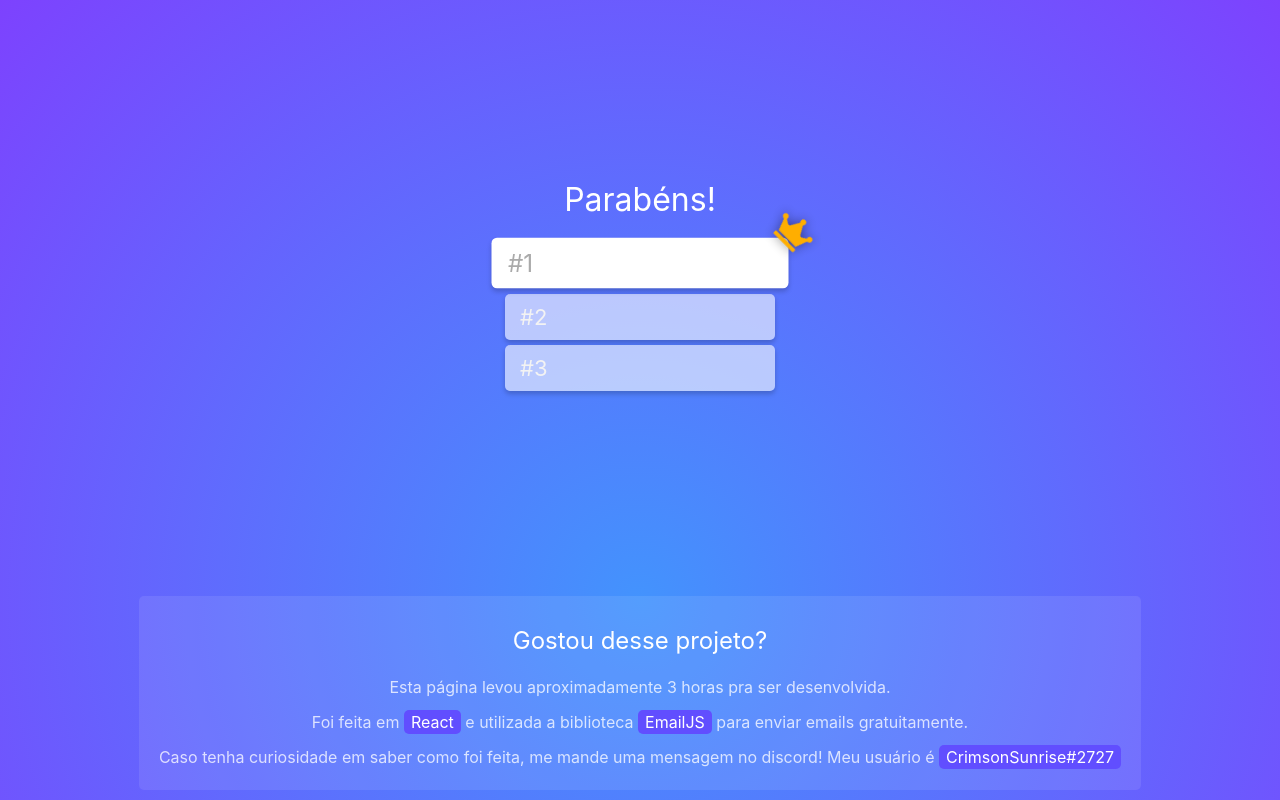
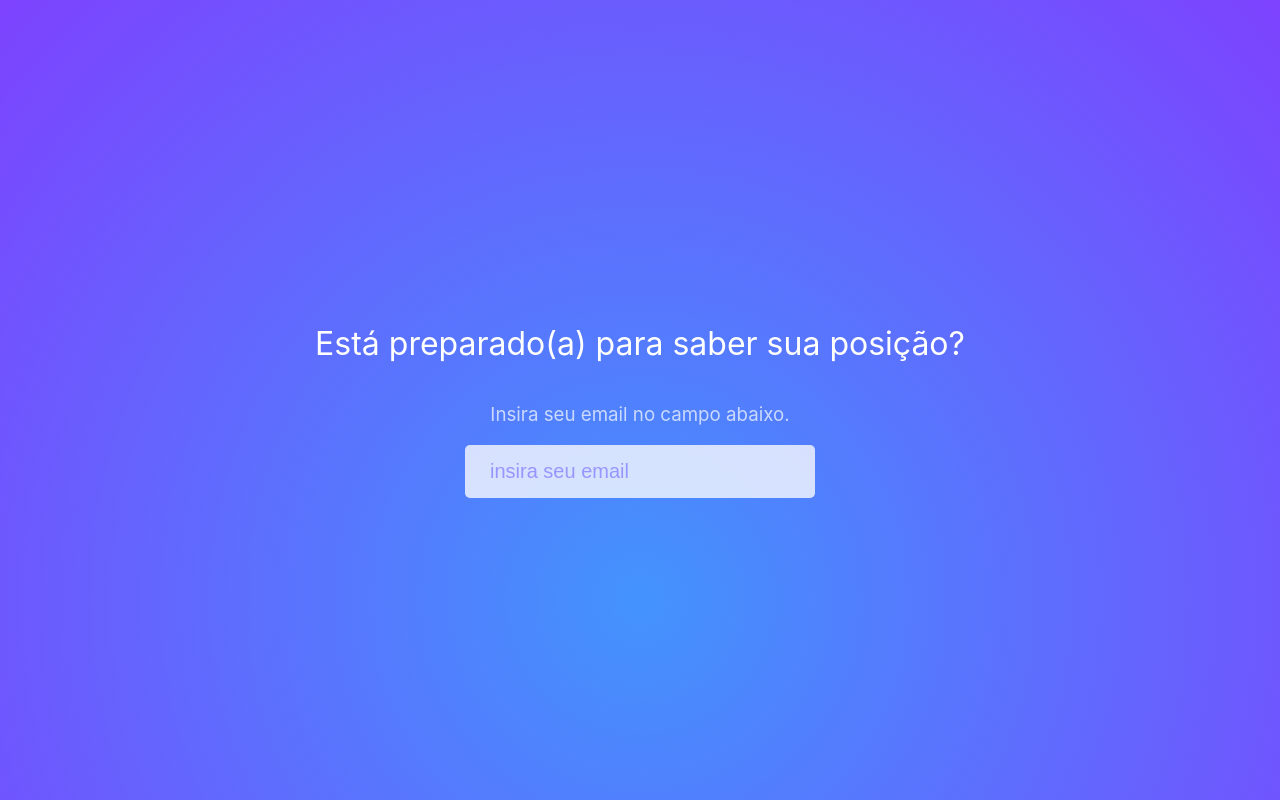
Before and after one commit to CrimsonSunrise/rankAlunos, a React (Create React App) app: page / in a window 1280 px wide. Built offline with nearby package versions, Linux system fonts and the light colour scheme.

Commit message:
Rank Alunos

```diff
--- a/public/index.html
+++ b/public/index.html
@@ -15,7 +15,7 @@
       user's mobile device or desktop. See https://developers.google.com/web/fundamentals/web-app-manifest/
     -->
     <link rel="manifest" href="%PUBLIC_URL%/manifest.json" />
-    <title>Rank Hiring Coders</title>
+    <title>Rank Alunos</title>
   </head>
   <body>
     <div id="root"></div>
--- a/src/App.js
+++ b/src/App.js
@@ -1,44 +1,34 @@
 import React, { useRef, useState } from 'react';
 import './App.css';
-import emailjs, { init } from 'emailjs-com';
 import {FaCrown} from 'react-icons/fa'
-init("user_7oQipdD74sHeq17IwvGx9");
 
-let jsonFile = require("./csvjson.json")
+let jsonFile = require("./dados.json")
 
 let Nome = '';
+let Email = '';
 let Rank = '';
-let Email = '';
 
 function App() {
 
 	const emailInput = useRef();
 	const button = useRef();
-	const codeInput = useRef();
-	const buttonCode = useRef();
-	const checkCode = useRef();
 	const showRank = useRef();
 	const msg = useRef();
 	const [email, setEmail] = useState();
-	const [codigoVerificacao, setCodigoVerificacao] = useState();
-	const [codigo, setCodigo] = useState();
 	const [nome, setNome] = useState('');
 	const [rank, setRank] = useState('');
-	const [error, setError] = useState('Usuário não encontrado');
-	const [podeEnviar, setPodeEnviar] = useState(false);
+	const [error, setError] = useState('');
 
 	function getUser(e) {
 		jsonFile.map(item => {
-			if(item["E-mail"] === e) {
-				//console.log(item)
+			if(item["Email"] === e) {
 				Nome = item['Nome'];
-				Rank = item["Posição Ranking Geral"];
-				Email = item["E-mail"];
-				return {
-					"msg": "Success"
-				}
+				Email = item["Email"];
+				Rank = item["Rank"];
+				setNome(item['Nome'])
+				setRank(item["Rank"])
 			}
-			return ""
+			return {}
 		})
 	}
 
@@ -51,38 +41,11 @@ function App() {
 		setEmail(e);
 	}
 
-	const checarCode = (e) => {
-		if(e.length >= 6) {
-			buttonCode.current.className = 'active'
-		} else {
-			buttonCode.current.className = ''
-		}
-		setCodigo(e)
-	}
-
-	const verificarCodigo = () => {
-		//console.log("Verificando")
-		if( codigo === codigoVerificacao) {
-			setNome(Nome);
-			setRank(Rank);
-			//console.log(nome, rank)
-			showRank.current.className = 'showRank active';
-
-		} else {
-			msg.current.className = 'msg active';
-			setError("Código incorreto!")
-			setTimeout(() => {
-				msg.current.className = 'msg';
-			}, 4000)
-		}
-	}
-
 	const verificarRank = () => {
 		getUser(email)
 		if(Email === email) {
-			handleSubmit();
+			showRank.current.className = 'showRank active';
 		} else {
-			//console.log("Seu email não foi encontrado")
 			msg.current.className = 'msg active';
 			setError("Email não encontrado!")
 			setTimeout(() => {
@@ -91,36 +54,43 @@ function App() {
 		}
 	}
 
-	function criarCodigo(length) {
-		let resultado = '';
-		const caracteres = 'ABCDEFGHIJKLMNOPQRSTUVWXYZabcdefghijklmnopqrstuvwxyz0123456789';
-		var caracteresLenght = caracteres.length;
-		for ( var i = 0; i < length; i++ ) {
-			resultado += caracteres.charAt(Math.floor(Math.random() * caracteresLenght));
-	   	}
-	   	return resultado;
+	const PrimeiroLugar = () => {
+		return (
+			<>
+				<div className="rank active">
+					<div className="rankPos">#1</div>
+					<div className="rankName">{nome.split(' ')[0]} {nome.split(' ')[1]}</div>
+					<div className="crown"><FaCrown/></div>
+				</div>
+				<div className="rank">
+					<div className="rankPos">#2</div>
+					<div className="rankName"></div>
+				</div>
+				<div className="rank">
+					<div className="rankPos">#3</div>
+					<div className="rankName"></div>
+				</div>
+			</>
+		)
 	}
 
-	function handleSubmit () {
-		var templateParams = {
-			to_name: Nome.split(' ')[0],
-			message: criarCodigo(6),
-			user_email: email,
-			from_name: "Glimpse bot"
-		};
-
-		button.current.disabled = 'disabled';
-
-		emailjs.send('service_k3k8gbp', 'template_6lob0an', templateParams).then(function(response) {
-				setCodigoVerificacao(templateParams.message);
-				checkCode.current.className = 'checkCode active';
-			}, function(error) {
-				msg.current.className = 'msg active';
-				setError("Houve um erro ao enviar o email.")
-				setTimeout(() => {
-					msg.current.className = 'msg';
-				}, 4000)
-		});
+	const DemaisLugares = () => {
+		return (
+			<>
+				<div className="rank">
+					<div className="rankPos">#{rank-1}</div>
+					<div className="rankName"></div>
+				</div>
+				<div className="rank active">
+					<div className="rankPos">#{rank}</div>
+						<div className="rankName">{nome.split(' ')[0]} {nome.split(' ')[1]}</div>
+					</div>
+				<div className="rank">
+					<div className="rankPos">#{rank+1}</div>
+					<div className="rankName"></div>
+				</div>
+			</>
+		)
 	}
 
 	return (
@@ -144,44 +114,12 @@ function App() {
 
 				</div>
 
-				<div ref={checkCode} className="checkCode">
-
-					<h2> {rank} Enviamos um email com um código de confirmação para <b>{email}</b>. Insira o código no campo abaixo para continuar.</h2>
-					<div className="inputs">
-						<input ref={codeInput} onChange={(e) => { checarCode(e.target.value) }} type="email" placeholder="código de verificação" spellCheck="false"></input>
-						<button ref={buttonCode} onClick={verificarCodigo} className="">Continuar</button>
-					</div>
-
-				</div>
-
-				<div ref={showRank} className="showRank active">
+				<div ref={showRank} className="showRank">
 
 					<h1>Parabéns!</h1>
 
 					<div className="rankVisualization">
-						<div className="rank active">
-							<div className="rankPos">#1</div>
-							<div className="rankName">{nome.split(' ')[0]} {nome.split(' ')[1]}</div>
-							<div className="crown"><FaCrown/></div>
-						</div>
-						<div className="rank">
-							<div className="rankPos">#2</div>
-							<div className="rankName"></div>
-						</div>
-						<div className="rank">
-							<div className="rankPos">#3</div>
-							<div className="rankName"></div>
-						</div>
-					</div>
-
-					<div className="projectDetails">
-
-						<h2>Gostou desse projeto?</h2>
-
-						<p>Esta página levou aproximadamente 3 horas pra ser desenvolvida.</p>
-						<p>Foi feita em <a href="https://pt-br.reactjs.org/" target="_blank">React</a> e utilizada a biblioteca <a href="https://www.emailjs.com/" target="_blank">EmailJS</a> para enviar emails gratuitamente.</p>
-						<p>Caso tenha curiosidade em saber como foi feita, me mande uma mensagem no discord! Meu usuário é <span>CrimsonSunrise#2727</span></p>
-
+						{ rank == 1 ? <PrimeiroLugar/> : <DemaisLugares/> }
 					</div>
 
 				</div>
--- a/src/dados.json
+++ b/src/dados.json
@@ -2,31 +2,31 @@
     {
         "Nome": "Aluno A",
         "Email": "alunoa@escola.com",
-        "Nota": 5
+        "Rank": 6
     },
     {
         "Nome": "Aluno B",
         "Email": "alunob@escola.com",
-        "Nota": 4
+        "Rank": 5
     },
     {
         "Nome": "Aluno C",
         "Email": "alunoc@escola.com",
-        "Nota": 3
+        "Rank": 4
     },
     {
         "Nome": "Aluno D",
         "Email": "alunod@escola.com",
-        "Nota": 2
+        "Rank": 3
     },
     {
         "Nome": "Aluno E",
         "Email": "alunoe@escola.com",
-        "Nota": 1
+        "Rank": 2
     },
     {
         "Nome": "Aluno F",
         "Email": "alunof@escola.com",
-        "Nota": 0
+        "Rank": 1
     }
 ]
--- a/src/index.css
+++ b/src/index.css
@@ -186,7 +186,6 @@ button:active {
 .rank.active {
 	background-color: white;
 	transform: scale(1.1);
-	margin-bottom: 3px;
 }
 
 .rank.active .rankPos {
@@ -212,63 +211,3 @@ button:active {
 	transform: rotateZ(45deg);
 	filter: drop-shadow(0 0 5px rgba(0, 0, 0, 0.452))
 }
-
-.projectDetails {
-	display: inline-block;
-	position: absolute;
-	bottom: 10px;
-	text-align: center;
-	background-color: rgba(255, 255, 255, 0.089);
-	border-radius: 5px;
-	padding: 10px;
-}
-
-.projectDetails h2 {
-	color: white;
-	font-weight: 400;
-}
-
-.projectDetails p {
-	color: rgba(255, 255, 255, 0.767);
-	margin: 10px;
-	line-height: 25px;
-}
-
-.projectDetails a {
-	color: white;
-	background-color: #614EFF;
-	padding: 2px 7px;
-	border-radius: 5px;
-	text-decoration: none;
-}
-
-.projectDetails span {
-	color: white;
-	background-color: #614EFF;
-	padding: 2px 7px;
-	border-radius: 5px;
-	text-decoration: none;
-}
-
-.projectDetails a:hover {
-	background-color: #f12b66;
-}
-
-.msg {
-	transition: 0.2s all;
-	position: absolute;
-	z-index: 999;
-	right: 30px;
-	top: -100px;
-	padding: 10px 25px;
-	background-color: white;
-	border-radius: 5px;
-	color: #f12b66;
-	font-weight: bold;
-	opacity: 0;
-}
-
-.msg.active {
-	top: 30px;
-	opacity: 1;
-}
```
Also changed, not shown: 1 other file (tests, documents, lock files or other folders).
